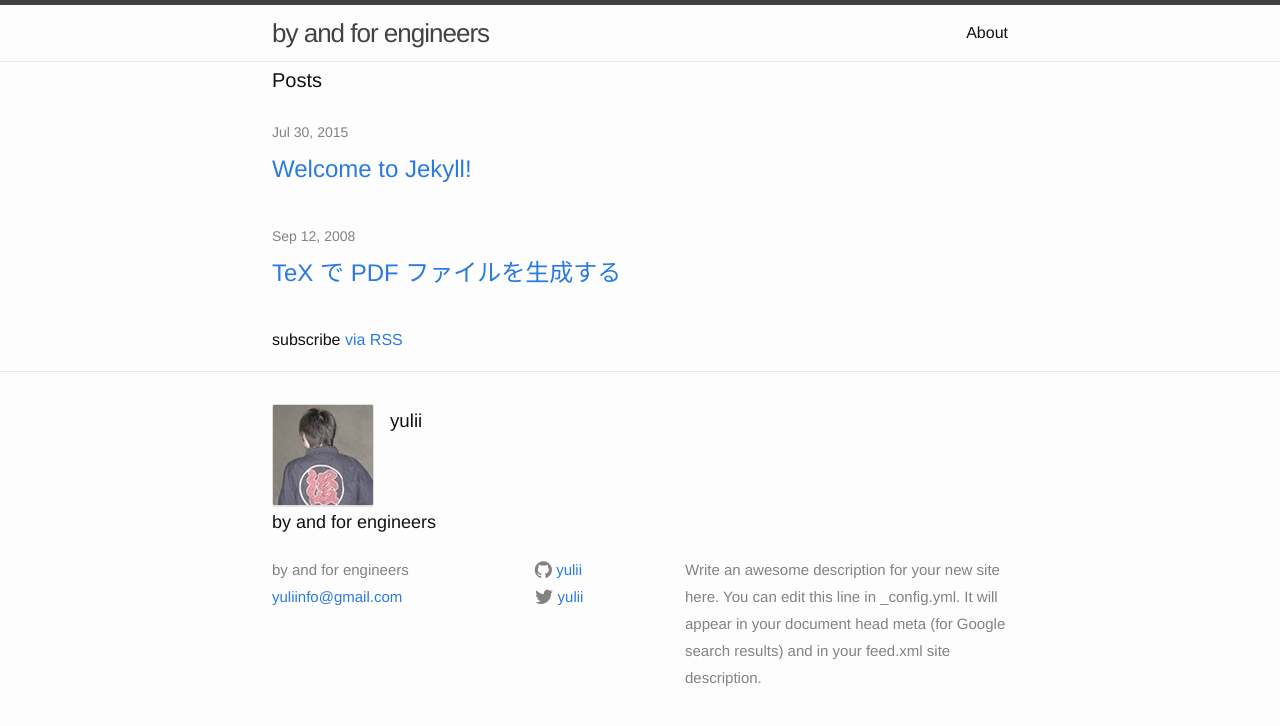
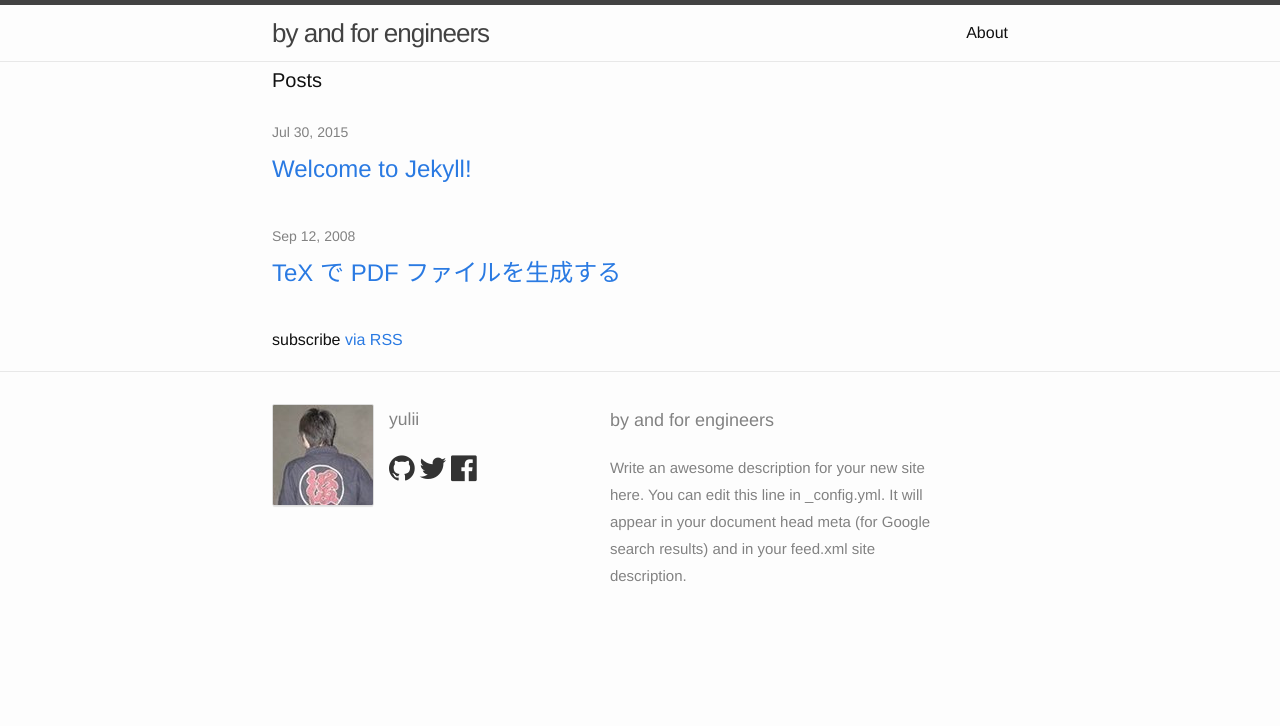
Before and after one commit to yulii/yulii.github.io, a Jekyll site: the page built from index.html, in a window 1280 px wide. Shown: the top 726 px of the page. Built offline with Jekyll 4.4.1, drawn with Linux system fonts in a browser that asks for light colours; nearby versions of some CDN libraries.

Commit message:
fix profile

```diff
--- a/_config.yml
+++ b/_config.yml
@@ -7,8 +7,6 @@ description: > # this means to ignore newlines until "baseurl:"
   Google search results) and in your feed.xml site description.
 baseurl: "" # the subpath of your site, e.g. /blog/
 url: "http://yourdomain.com" # the base hostname & protocol for your site
-twitter_username: yulii
-github_username:  yulii
 
 # Build settings
 permalink: /:title-:year:month:day.html
--- a/_includes/footer.html
+++ b/_includes/footer.html
@@ -1,51 +1,13 @@
 <footer class="site-footer">
-
   <div class="wrapper">
-
-    <article class="profile">
-      <img src="{{ site.baseurl }}/img/site/yulii.jpg" width="100" height="100" class="profile--photo" />
-      <section class="profile-description">
-        <h3>yulii</h3>
-      </section>
-    </article>
-
-    <h2 class="footer-heading">{{ site.title }}</h2>
-
     <div class="footer-col-wrapper">
-      <div class="footer-col  footer-col-1">
-        <ul class="contact-list">
-          <li>{{ site.title }}</li>
-          <li><a href="mailto:{{ site.email }}">{{ site.email }}</a></li>
-        </ul>
+      <div class="footer-col footer-col-3">
+        {% include profile.html %}
       </div>
-
-      <div class="footer-col  footer-col-2">
-        <ul class="social-media-list">
-          {% if site.github_username %}
-          <li>
-            <i class="fa fa-github fa-lg"></i>
-            <a href="https://github.com/{{ site.github_username }}">
-              <span class="username">{{ site.github_username }}</span>
-            </a>
-          </li>
-          {% endif %}
-
-          {% if site.twitter_username %}
-          <li>
-            <i class="fa fa-twitter fa-lg"></i>
-            <a href="https://twitter.com/{{ site.twitter_username }}">
-              <span class="username">{{ site.twitter_username }}</span>
-            </a>
-          </li>
-          {% endif %}
-        </ul>
-      </div>
-
       <div class="footer-col  footer-col-3">
+        <h2 class="footer-heading">{{ site.title }}</h2>
         <p class="text">{{ site.description }}</p>
       </div>
     </div>
-
   </div>
-
 </footer>
--- /dev/null
+++ b/_includes/profile.html
@@ -0,0 +1,11 @@
+<article class="profile">
+  <img src="{{ site.baseurl }}/img/site/yulii.jpg" width="100" height="100" class="profile--photo" />
+  <section class="profile-summary">
+    <h3>yulii</h3>
+    <ul class="profile--social">
+      <li><a href="https://github.com/yulii" rel="nofollow"><i class="fa fa-github fa-2x"></i></a></li>
+      <li><a href="https://twitter.com/yulii" rel="nofollow"><i class="fa fa-twitter fa-2x"></i></a></li>
+      <li><a href="https://www.facebook.com/ryo.yoneyama" rel="nofollow"><i class="fa fa-facebook-official fa-2x"></i></a></li>
+    </ul>
+  </section>
+</article>
--- a/_sass/_layout.scss
+++ b/_sass/_layout.scss
@@ -101,8 +101,7 @@
     margin-bottom: $spacing-unit / 2;
 }
 
-.contact-list,
-.social-media-list {
+.contact-list {
     list-style: none;
     margin-left: 0;
 }
--- a/_sass/_footer.scss
+++ b/_sass/_profile.scss
@@ -4,6 +4,7 @@
 .profile--photo {
   float: left;
   margin-right: 1em;
+  margin-bottom: 1em;
   border: 1px solid #ddd;
   -webkit-border-radius: 2px;
   -moz-border-radius: 2px;
@@ -13,7 +14,24 @@
   box-shadow: 0 2px 1px -1px rgba(0, 0, 0, 0.1);
 }
 
-.profile--description {
+.profile--summary {
   overflow: hidden;
   display: block;
 }
+
+.profile--social {
+  margin: 0;
+
+  li {
+    display: inline-block;
+  }
+
+  a {
+    color: #333;
+    text-decoration: none;
+
+    &:hover {
+      color: #59b1eb;
+    }
+  }
+}
--- a/_sass/_tag.scss
+++ b/_sass/_tag.scss
@@ -1,5 +1,6 @@
 .tag {
   margin: 0;
+  text-shadow: none;
 
   li {
     display: inline-block;
--- a/css/main.scss
+++ b/css/main.scss
@@ -40,7 +40,7 @@ $on-laptop:        800px;
 @import
         "base",
         "layout",
-        "footer",
+        "profile",
         "breadcrumb",
         "tag",
         "syntax-highlighting"
```
